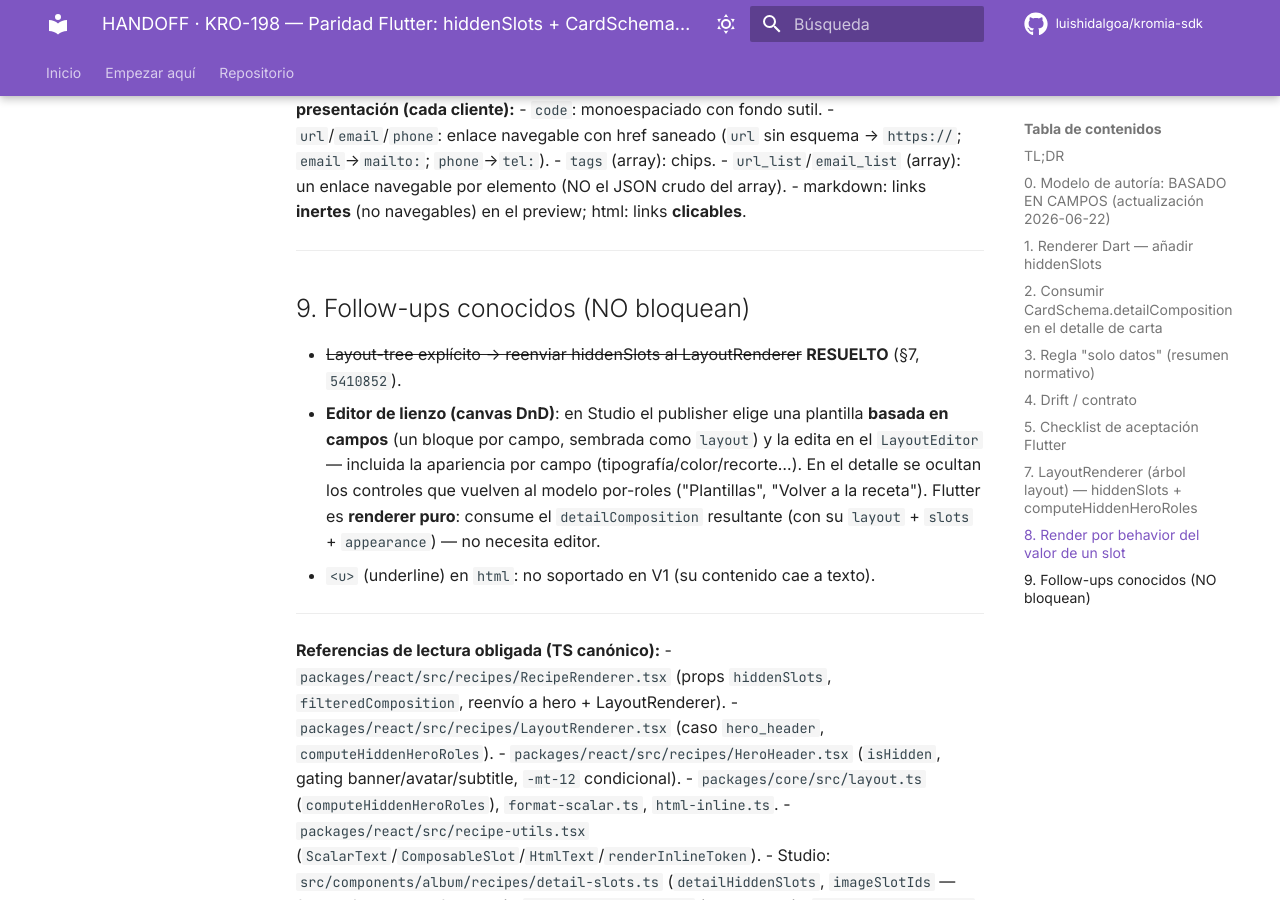
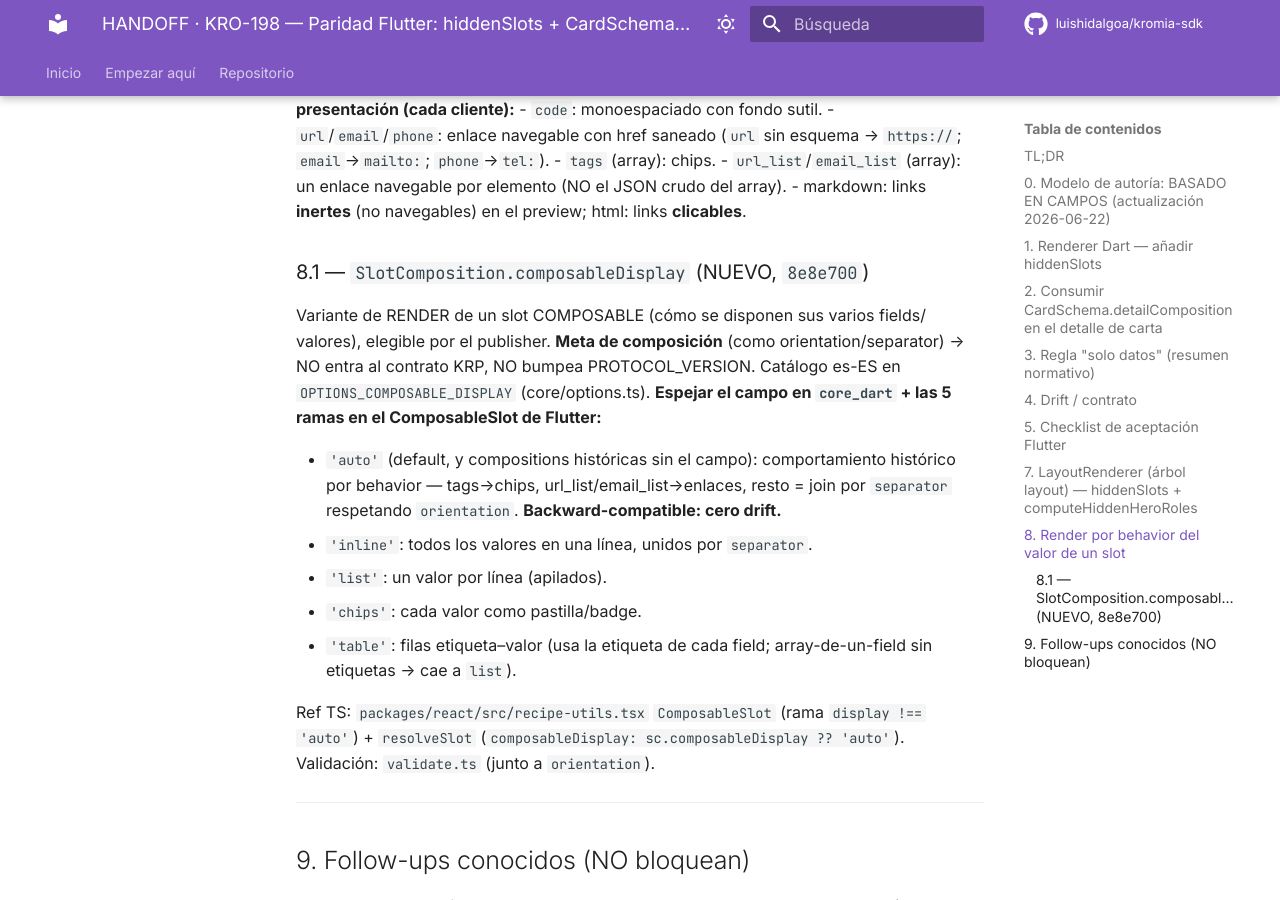
Before and after one commit to luishidalgoa/kromia-sdk, an MkDocs documentation site: the page built from docs/kro198-detail-composition-flutter.md, in a window 1280 px wide and 900 px high, scrolled down 5628 px. Built offline with MkDocs 1.6.1 and Material for MkDocs 9.7.7, drawn with Linux system fonts in a browser that asks for light colours; comment, search, counter and statistics services are not loaded.

Commit message:
docs(kro198): handoff Flutter de composableDisplay (§8.1 + cola)
Documenta la paridad Dart del nuevo SlotComposition.composableDisplay (5
variantes; 'auto' = histórico, backward-compatible). Meta de composición → sin
contrato/bump. Espejar campo en core_dart + las 5 ramas del ComposableSlot.

Co-Authored-By: Claude Opus 4.8 (1M context) <noreply@anthropic.com>

```diff
--- a/docs/kro198-detail-composition-flutter.md
+++ b/docs/kro198-detail-composition-flutter.md
@@ -185,6 +185,27 @@ Cierra los behaviors que caían a texto plano. **Formateo** en core (espejar en
 - `url_list`/`email_list` (array): un enlace navegable por elemento (NO el JSON crudo del array).
 - markdown: links **inertes** (no navegables) en el preview; html: links **clicables**.
 
+### 8.1 — `SlotComposition.composableDisplay` (NUEVO, `8e8e700`)
+
+Variante de RENDER de un slot COMPOSABLE (cómo se disponen sus varios fields/
+valores), elegible por el publisher. **Meta de composición** (como
+orientation/separator) → NO entra al contrato KRP, NO bumpea PROTOCOL_VERSION.
+Catálogo es-ES en `OPTIONS_COMPOSABLE_DISPLAY` (core/options.ts). **Espejar el
+campo en `core_dart` + las 5 ramas en el ComposableSlot de Flutter:**
+
+- `'auto'` (default, y compositions históricas sin el campo): comportamiento
+  histórico por behavior — tags→chips, url_list/email_list→enlaces, resto = join
+  por `separator` respetando `orientation`. **Backward-compatible: cero drift.**
+- `'inline'`: todos los valores en una línea, unidos por `separator`.
+- `'list'`: un valor por línea (apilados).
+- `'chips'`: cada valor como pastilla/badge.
+- `'table'`: filas etiqueta–valor (usa la etiqueta de cada field;
+  array-de-un-field sin etiquetas → cae a `list`).
+
+Ref TS: `packages/react/src/recipe-utils.tsx` `ComposableSlot` (rama
+`display !== 'auto'`) + `resolveSlot` (`composableDisplay: sc.composableDisplay ??
+'auto'`). Validación: `validate.ts` (junto a `orientation`).
+
 ---
 
 ## 9. Follow-ups conocidos (NO bloquean)
```
Also changed, not shown: COORDINATION.md (+5 -0 lines).
